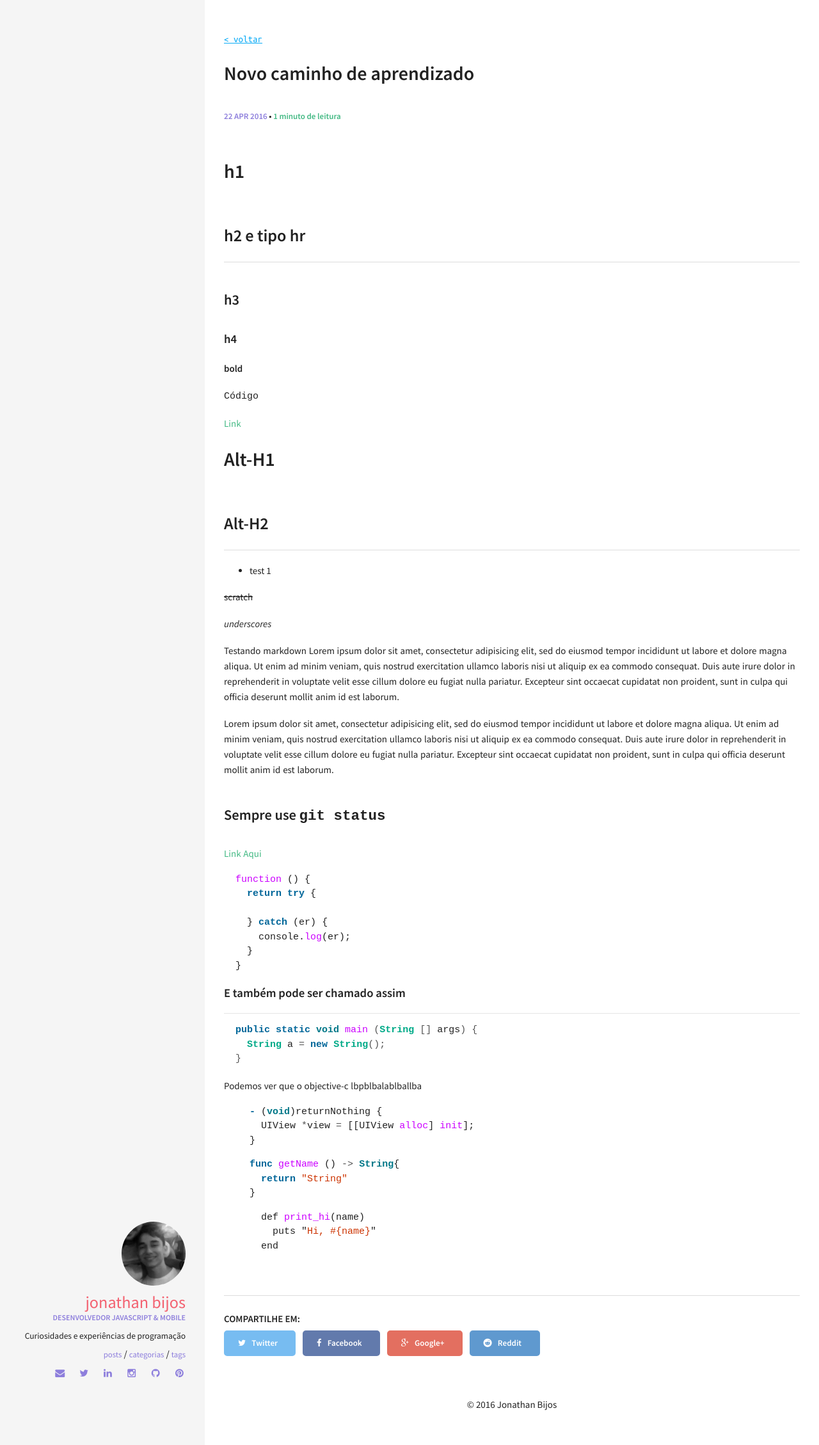
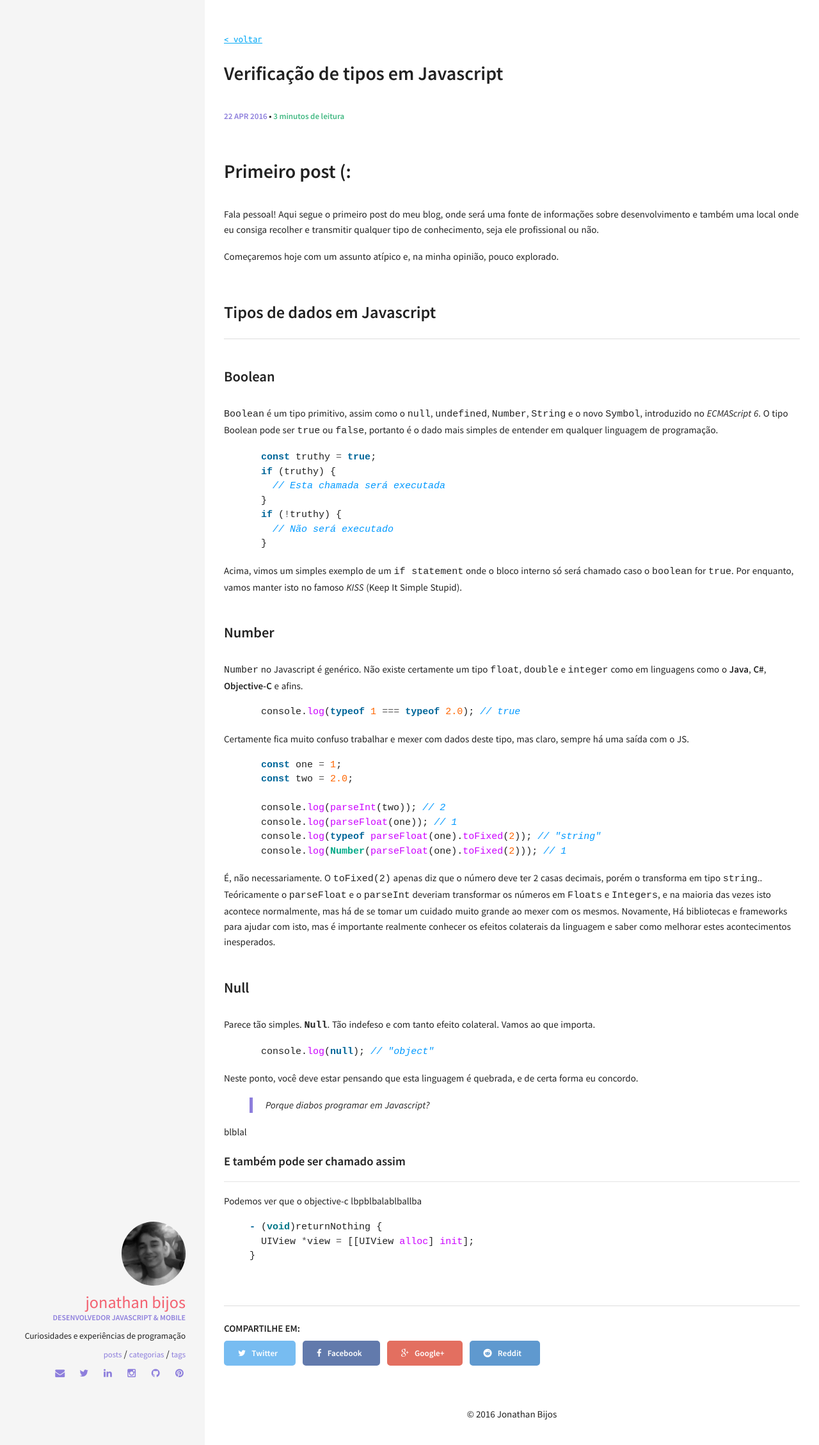
Before and after one commit to Quaggie/quaggie.github.io, a Jekyll site: the page built from _posts/2016-04-22-comecando-um-blog.md, in a window 1280 px wide. Shown: the top 2258 px of the page at 64% size. Built offline with Jekyll 4.4.1, drawn with Linux system fonts in a browser that asks for light colours; comment, search, counter and statistics services are not loaded.

Commit message:
Implementando primeiro post

````diff
--- a/_posts/2016-04-22-comecando-um-blog.md
+++ b/_posts/2016-04-22-comecando-um-blog.md
@@ -1,78 +1,82 @@
 ---
 layout: post
-title: Novo caminho de aprendizado
-excerpt: "Aqueles que sabem, fazem. Aqueles que entendem, ensinam."
-categories: Vida
+title: Verificação de tipos em Javascript
+excerpt: "O mundo === null"
+categories: [javascript, desenvolvimento]
 comments: true
 ---
 
-# h1
+# Primeiro post (:
 
-## h2 e tipo hr
+Fala pessoal! Aqui segue o primeiro post do meu blog, onde será uma fonte de informações sobre desenvolvimento e também uma local onde eu consiga
+recolher e transmitir qualquer tipo de conhecimento, seja ele profissional ou não.
 
-### h3
+Começaremos hoje com um assunto atípico e, na minha opinião, pouco explorado.
 
-#### h4
+## Tipos de dados em Javascript
 
-**bold**
+### Boolean
 
-`Código`
+`Boolean` é um tipo primitivo, assim como o `null`, `undefined`, `Number`, `String` e o novo `Symbol`, introduzido no *ECMAScript 6*.
+O tipo Boolean pode ser `true` ou `false`, portanto é o dado mais simples de entender em qualquer linguagem de programação.
 
-[Link](bla.com)
+{% highlight javascript %}
+  const truthy = true;
+  if (truthy) {
+    // Esta chamada será executada
+  }
+  if (!truthy) {
+    // Não será executado
+  }
+{% endhighlight %}
+Acima, vimos um simples exemplo de um `if statement` onde o bloco interno só será chamado caso o `boolean` for `true`.
+Por enquanto, vamos manter isto no famoso _KISS_ (Keep It Simple Stupid).
 
-Alt-H1
-======
+### Number
 
-Alt-H2
-------
+`Number` no Javascript é genérico. Não existe certamente um tipo `float`, `double` e `integer` como em linguagens como o **Java**, **C#**, **Objective-C** e afins.
 
-* test 1
+{% highlight javascript %}
+  console.log(typeof 1 === typeof 2.0); // true
+{% endhighlight %}
 
-~~scratch~~
+Certamente fica muito confuso trabalhar e mexer com dados deste tipo, mas claro, sempre há uma saída com o JS.
 
-_underscores_
+{% highlight javascript %}
+  const one = 1;
+  const two = 2.0;
 
-Testando markdown Lorem ipsum dolor sit amet, consectetur adipisicing elit, sed do eiusmod tempor incididunt ut labore et dolore magna aliqua. Ut enim ad minim veniam, quis nostrud exercitation ullamco laboris nisi ut aliquip ex ea commodo consequat. Duis aute irure dolor in reprehenderit in voluptate velit esse cillum dolore eu fugiat nulla pariatur. Excepteur sint occaecat cupidatat non proident, sunt in culpa qui officia deserunt mollit anim id est laborum.
+  console.log(parseInt(two)); // 2
+  console.log(parseFloat(one)); // 1
+  console.log(typeof parseFloat(one).toFixed(2)); // "string"
+  console.log(Number(parseFloat(one).toFixed(2))); // 1
+{% endhighlight %}
 
-Lorem ipsum dolor sit amet, consectetur adipisicing elit, sed do eiusmod tempor incididunt ut labore et dolore magna aliqua. Ut enim ad minim veniam, quis nostrud exercitation ullamco laboris nisi ut aliquip ex ea commodo consequat. Duis aute irure dolor in reprehenderit in voluptate velit esse cillum dolore eu fugiat nulla pariatur. Excepteur sint occaecat cupidatat non proident, sunt in culpa qui officia deserunt mollit anim id est laborum.
+É, não necessariamente. O `toFixed(2)` apenas diz que o número deve ter 2 casas decimais, porém o transforma em tipo `string`..
+Teóricamente o `parseFloat` e o `parseInt` deveriam transformar os números em `Floats` e `Integers`, e na maioria das vezes isto acontece
+normalmente, mas há de se tomar um cuidado muito grande ao mexer com os mesmos.
+Novamente, Há bibliotecas e frameworks para ajudar com isto, mas é importante realmente conhecer os efeitos colaterais da linguagem
+e saber como melhorar estes acontecimentos inesperados.
 
-### Sempre use `git status`
+### Null
 
-[Link Aqui](www.google.com)
+Parece tão simples. **`Null`**. Tão indefeso e com tanto efeito colateral. Vamos ao que importa.
 
-``` javascript
-  function () {
-    return try {
+{% highlight javascript %}
+  console.log(null); // "object"
+{% endhighlight %}
 
-    } catch (er) {
-      console.log(er);
-    }
-  }
-```
+Neste ponto, você deve estar pensando que esta linguagem é quebrada, e de certa forma eu concordo.
+
+> Porque diabos programar em Javascript?
+
+blblal
 
 #### E também pode ser chamado assim
 ------
-``` java
-  public static void main (String [] args) {
-    String a = new String();
-  }
-```
-
 Podemos ver que o objective-c lbpblbalablballba
 {% highlight objc %}
 - (void)returnNothing {
   UIView *view = [[UIView alloc] init];
 }
 {% endhighlight %}
-
-{% highlight swift %}
-func getName () -> String{
-  return "String"
-}
-{% endhighlight %}
-
-{% highlight javascript %}
-  def print_hi(name)
-    puts "Hi, #{name}"
-  end
-{% endhighlight %}
````
